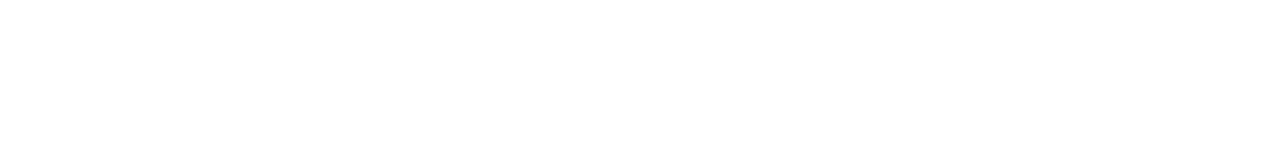
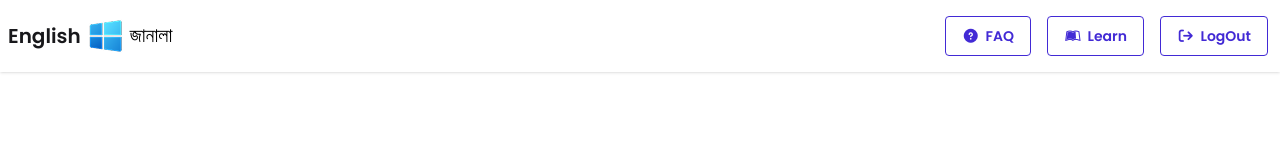
Before and after one commit to impressivecoder01/module-33, a plain HTML site: page index.html in a window 1280 px wide. Drawn offline with nearby package versions, Linux system fonts and the light colour scheme.

Commit message:
responsive header added

```diff
--- a/index.html
+++ b/index.html
@@ -25,7 +25,39 @@
 </head>
 
 <body>
+    <header >
+        <div class="navbar bg-base-100 shadow-sm ">
+  <div class="navbar-start">
+    <!--  -->
+    <div class="dropdown">
+      <div tabindex="0" role="button" class="btn btn-ghost lg:hidden">
+        <svg xmlns="http://www.w3.org/2000/svg" class="h-5 w-5" fill="none" viewBox="0 0 24 24" stroke="currentColor"> <path stroke-linecap="round" stroke-linejoin="round" stroke-width="2" d="M4 6h16M4 12h8m-8 6h16" /> </svg>
+      </div>
+      <ul
+        tabindex="-1"
+        class="menu menu-sm dropdown-content bg-base-100 rounded-box z-1 mt-3 w-52 p-2 shadow">
+        <button class="flex items-center justify-center gap-1"><i class="fa-solid fa-circle-question"></i><a href="">FAQ</a></button>
+        <button class="flex items-center justify-center gap-1"><i class="fa-brands fa-leanpub"></i><a href="">Learn</a></button>
+        <button class="flex items-center justify-center gap-1"><i class="fa-solid fa-arrow-right-from-bracket"></i><a href="">LogOut</a></button>
+      </ul>
+    </div>
+    <!--  -->
+    <a href="" class="flex items-center gap-1">
+        <span class="text-xl font-semibold text-[#18181b]">English</span>
+        <img src="./assets/logo.png" alt="">
+        <span class="text-xl text-[#000000] font-bangla">জানালা</span>
+    </a>
+  </div>
+  <div class="navbar-end hidden lg:flex">
+    <ul class="menu menu-horizontal px-1 space-x-4">
+        <button class="btn btn-outline btn-primary"><i class="fa-solid fa-circle-question"></i><a href="">FAQ</a></button>
+        <button class="btn btn-outline btn-primary"><i class="fa-brands fa-leanpub"></i><a href="">Learn</a></button>
+        <button class="btn btn-outline btn-primary"><i class="fa-solid fa-arrow-right-from-bracket"></i><a href="">LogOut</a></button>
+    </ul>
+  </div>
 
+</div>
+    </header>
 </body>
 
 </html>
--- a/styles/style.css
+++ b/styles/style.css
@@ -0,0 +1,9 @@
+/* styles for all */
+*{
+    font-family: "Poppins", sans-serif;
+}
+
+.font-bangla{
+    font-family: "Hind Siliguri", sans-serif;
+}
+/*  */
```
